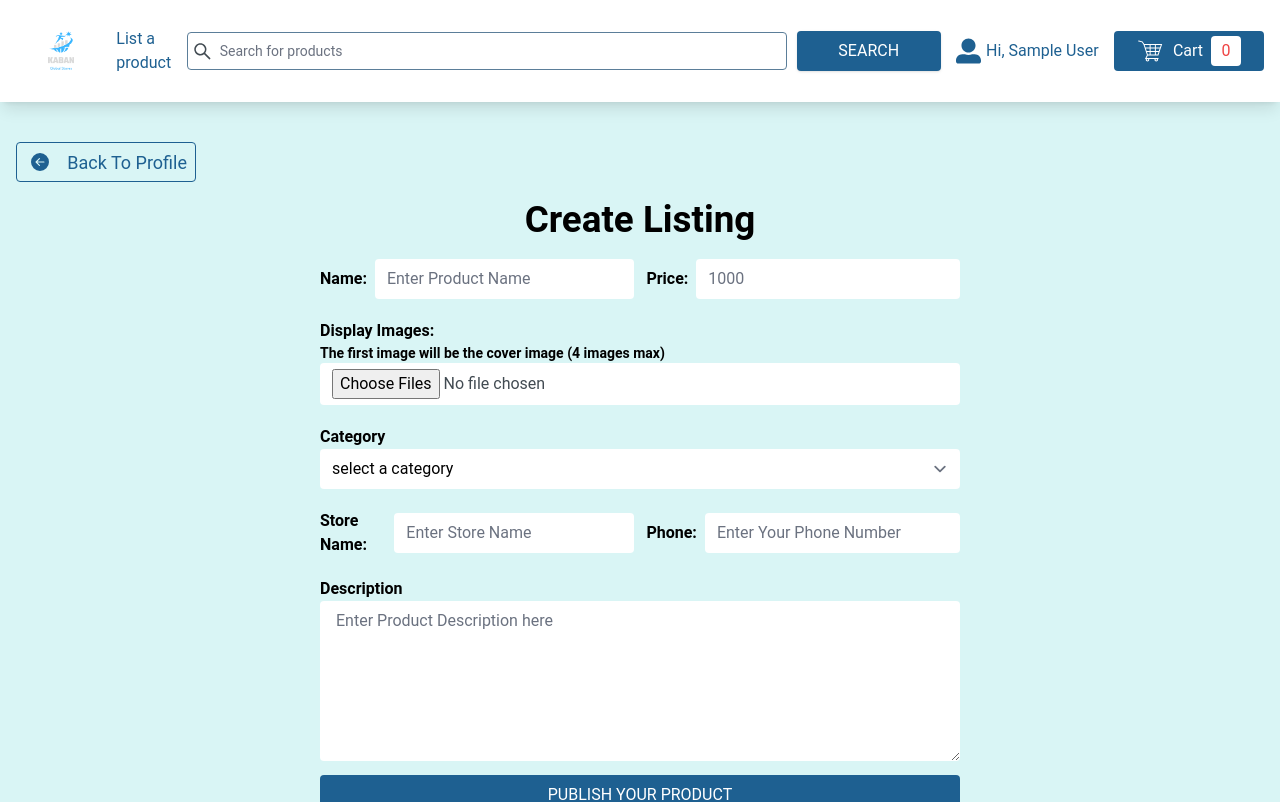
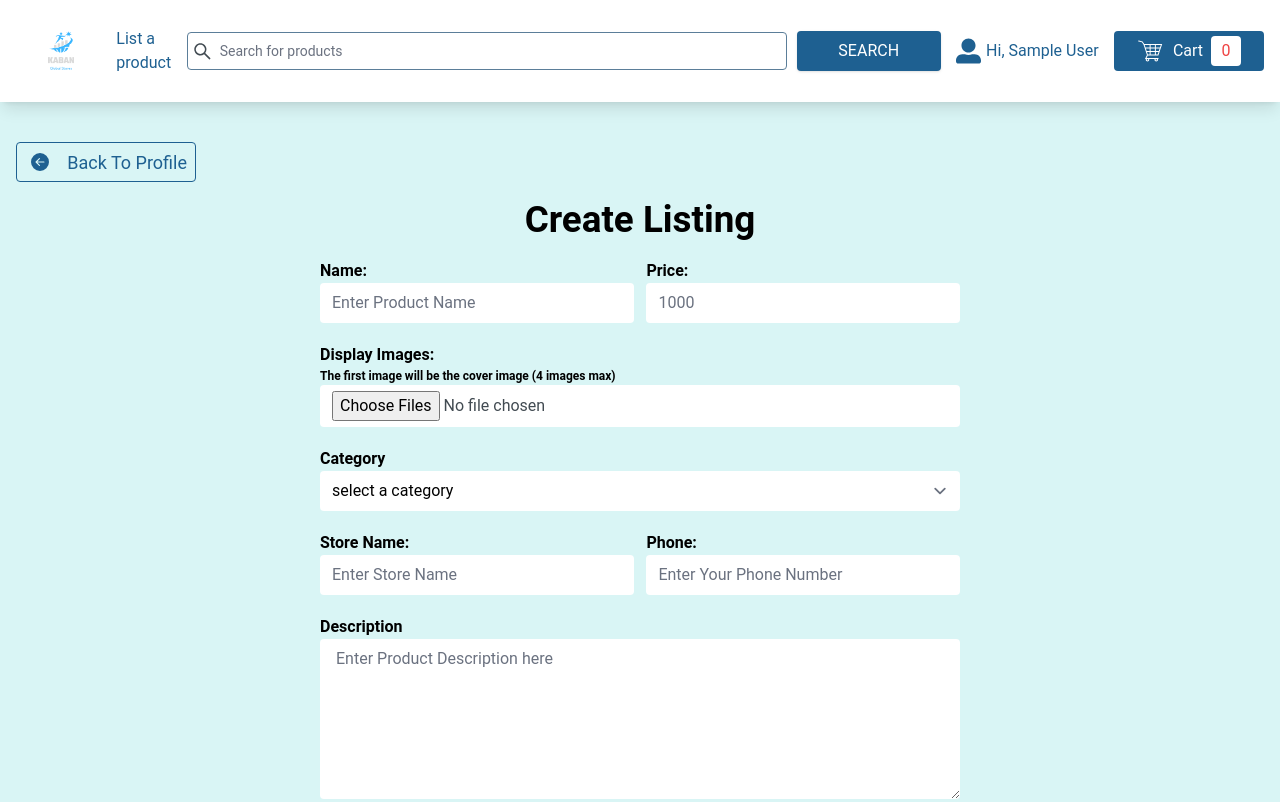
Before and after one commit to mysticwillz/kaban-ecommerce, a React (Create React App) app: page /create-listing in a window 1280 px wide. Shown: the top 802 px of the page. Built offline with nearby package versions, Linux system fonts and the light colour scheme; no server answers; sample sign-in values are in the browser's storage.

Commit message:
ref: this commit refactors the create listing page

```diff
--- a/src/Pages/CreateListing.jsx
+++ b/src/Pages/CreateListing.jsx
@@ -150,7 +150,7 @@ function CreateListing() {
         </header>
         <form onSubmit={handleSubmit} className="flex flex-col mt-3  w-full">
           <div className="w-full   flex  flex-wrap md:flex-nowrap justify-between items-center  px-4 ">
-            <div className="flex flex-col md:flex-row w-full md:w-[49%] items-start  md:items-center">
+            <div className="  flex flex-col  w-full md:w-[49%] items-start ">
               <label htmlFor="name" className="font-bold pr-2 ">
                 Name:
               </label>
@@ -164,7 +164,7 @@ function CreateListing() {
                 className="w-full rounded border-0 focus:border-[#1e6091] "
               />
             </div>
-            <div className="flex md:items-center flex-col md:flex-row w-full items-start md:w-[49%]  ">
+            <div className="flex  flex-col  w-full items-start md:w-[49%]  ">
               <label htmlFor="price" className="font-bold pr-2 ">
                 Price:
               </label>
@@ -183,7 +183,7 @@ function CreateListing() {
 
           <div className="flex flex-col whitespace-normal px-4 items-start mt-[20px]">
             <p className="font-bold pr-2 whitespace-nowrap">Display Images:</p>
-            <p className="font-bold text-sm pr-2 whitespace-nowrap">
+            <p className="font-bold text-[12px] pr-2 whitespace-nowrap">
               The first image will be the cover image (4 images max)
             </p>
             <input
@@ -235,7 +235,7 @@ function CreateListing() {
             </select>
           </div>
           <div className="w-full   flex  flex-wrap md:flex-nowrap justify-between items-center mt-[20px]  px-4 ">
-            <div className="flex flex-col md:flex-row w-full md:w-[49%] items-start  md:items-center">
+            <div className="flex flex-col  w-full md:w-[49%] items-start ">
               <label htmlFor="name" className="font-bold pr-2 ">
                 Store Name:
               </label>
@@ -249,7 +249,7 @@ function CreateListing() {
                 className="w-full rounded border-0 focus:border-[#1e6091] "
               />
             </div>
-            <div className="flex md:items-center flex-col md:flex-row w-full items-start md:w-[49%]  ">
+            <div className="flex flex-col  w-full items-start md:w-[49%]  ">
               <label htmlFor="price" className="font-bold pr-2 ">
                 Phone:
               </label>
```
